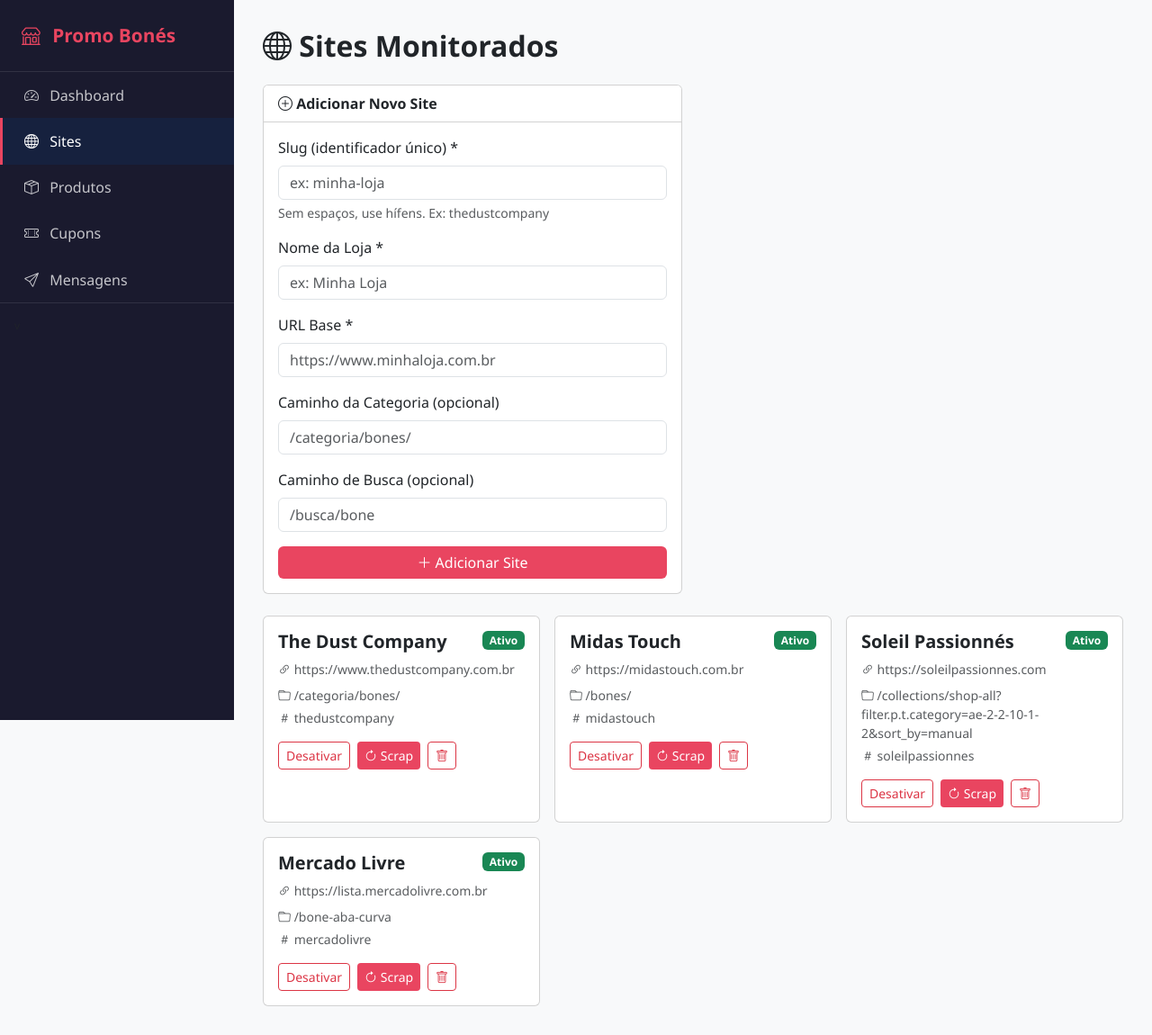
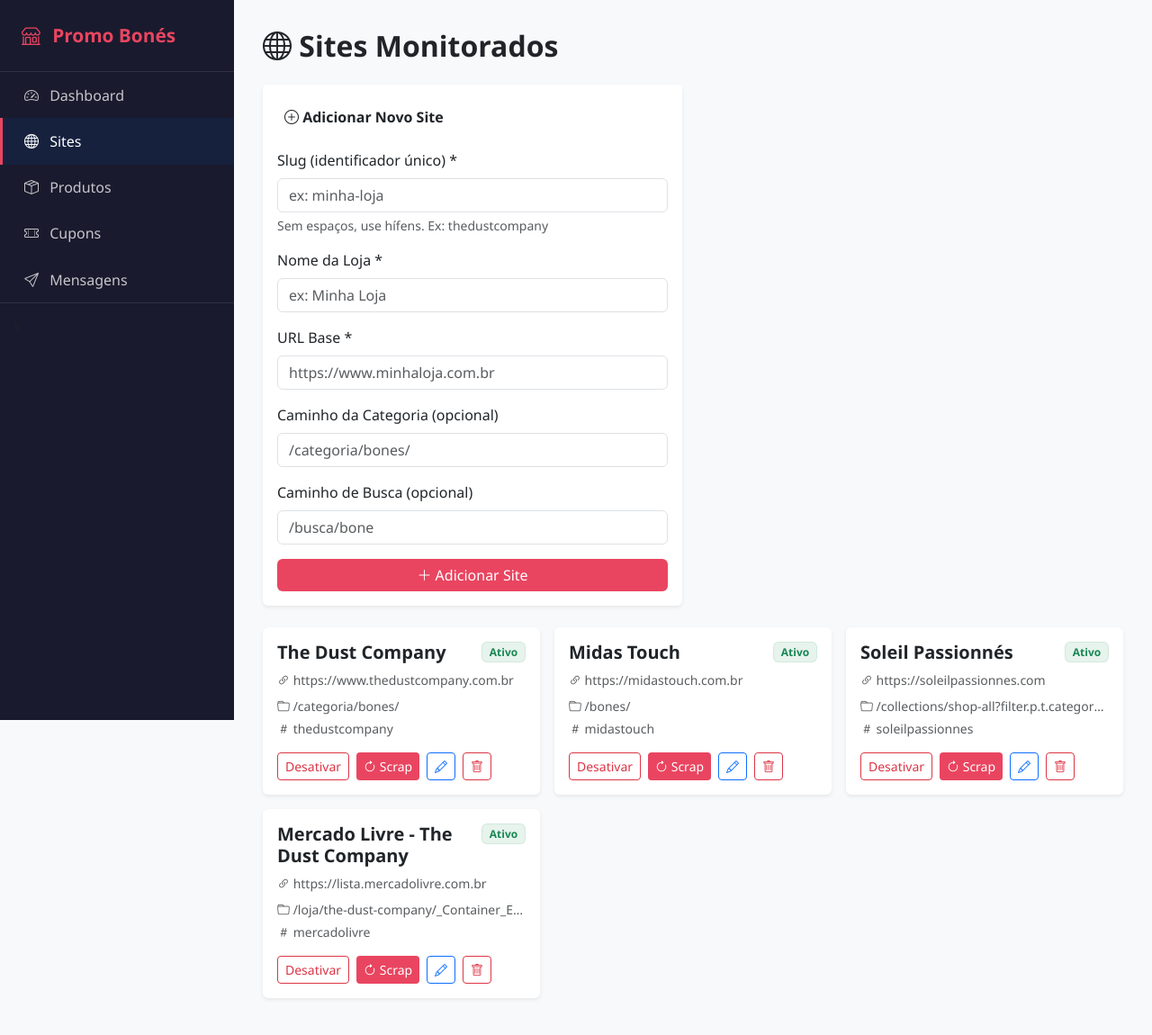
Before and after one commit to Joao-Lucas-Code/promo_bones, a Flask app: page /sites in a window 1280 px wide. Shown: the whole page at 90% size. After the commit the page ends 1110 px from the top, so only its background shows below. Run offline with Flask 3, Linux system fonts and the light colour scheme; data comes from the database, SQL or seed files in the repository.

Commit message:
Altera ML para loja Dust Company e adiciona edição de sites no painel

```diff
--- a/promo_bones/config.py
+++ b/promo_bones/config.py
@@ -38,9 +38,9 @@ SITES = {
         "enabled": True,
     },
     "mercadolivre": {
-        "name": "Mercado Livre",
+        "name": "Mercado Livre - The Dust Company",
         "base_url": "https://lista.mercadolivre.com.br",
-        "search_url": "/bone-aba-curva",
+        "search_url": "/loja/the-dust-company/_Container_ESP-EE01090EC0444C229575E36FBC148FE81031939350-Bonés",
         "enabled": True,
     },
 }
--- a/promo_bones/main.py
+++ b/promo_bones/main.py
@@ -29,7 +29,7 @@ def get_db_session():
 @app.before_request
 def before_first():
     init_db()
-    # Seed sites on first run
+    # Seed/update default sites from config
     db = next(get_db())
     try:
         for slug, cfg in SITES.items():
@@ -44,6 +44,12 @@ def before_first():
                     enabled=cfg.get("enabled", True),
                 )
                 db.add(site)
+            else:
+                # Atualiza configurações padrão sem sobrescrever o estado enabled do usuário
+                site.name = cfg["name"]
+                site.base_url = cfg["base_url"]
+                site.category_url = cfg.get("category_url")
+                site.search_url = cfg.get("search_url")
         db.commit()
     finally:
         db.close()
@@ -128,6 +134,35 @@ def delete_site(site_id):
         if site:
             db.delete(site)
             db.commit()
+        return redirect("/sites")
+    finally:
+        db.close()
+
+@app.route("/sites/<int:site_id>/edit", methods=["GET", "POST"])
+def edit_site(site_id):
+    db = next(get_db())
+    try:
+        site = db.query(Site).filter(Site.id == site_id).first()
+        if not site:
+            return "Site não encontrado", 404
+
+        if request.method == "GET":
+            return jsonify({
+                "id": site.id,
+                "slug": site.slug,
+                "name": site.name,
+                "base_url": site.base_url,
+                "category_url": site.category_url,
+                "search_url": site.search_url,
+                "enabled": site.enabled,
+            })
+
+        # POST
+        site.name = request.form.get("name", site.name).strip()
+        site.base_url = request.form.get("base_url", site.base_url).strip()
+        site.category_url = request.form.get("category_url", "").strip() or None
+        site.search_url = request.form.get("search_url", "").strip() or None
+        db.commit()
         return redirect("/sites")
     finally:
         db.close()
--- a/promo_bones/scraper.py
+++ b/promo_bones/scraper.py
@@ -190,7 +190,11 @@ class MercadoLivreScraper(BaseScraper):
         return products
 
     def run(self) -> dict:
-        url = f"{self.site_config['base_url']}{self.site_config.get('search_url', '')}_OrderId_PRICE_NoIndex_True"
+        search_url = self.site_config.get("search_url", "")
+        # Adiciona ordenação por preço apenas se a URL ainda não tiver ordenação definida
+        if "_OrderId" not in search_url:
+            search_url += "_OrderId_PRICE_NoIndex_True"
+        url = f"{self.site_config['base_url']}{search_url}"
         soup = self.fetch(url)
         if not soup:
             return {"success": False, "products": [], "error": "Falha ao carregar página"}
--- a/promo_bones/templates/sites.html
+++ b/promo_bones/templates/sites.html
@@ -5,8 +5,8 @@
 
 <div class="row mb-4">
     <div class="col-lg-6">
-        <div class="card">
-            <div class="card-header bg-white fw-bold">
+        <div class="card border-0 shadow-sm">
+            <div class="card-header bg-white fw-bold border-0 pt-4 ps-4">
                 <i class="bi bi-plus-circle"></i> Adicionar Novo Site
             </div>
             <div class="card-body">
@@ -44,29 +44,32 @@
 <div class="row g-3">
     {% for site in sites %}
     <div class="col-md-6 col-lg-4">
-        <div class="card h-100">
+        <div class="card h-100 border-0 shadow-sm site-card">
             <div class="card-body">
                 <div class="d-flex justify-content-between align-items-start mb-2">
                     <h5 class="card-title fw-bold mb-0">{{ site.name }}</h5>
-                    <span class="badge {% if site.enabled %}bg-success{% else %}bg-secondary{% endif %}">
+                    <span class="badge {% if site.enabled %}bg-success bg-opacity-10 text-success border border-success border-opacity-10{% else %}bg-secondary bg-opacity-10 text-secondary border border-secondary border-opacity-10{% endif %}">
                         {{ 'Ativo' if site.enabled else 'Inativo' }}
                     </span>
                 </div>
-                <p class="text-muted small mb-2">
+                <p class="text-muted small mb-2 text-truncate" title="{{ site.base_url }}">
                     <i class="bi bi-link-45deg"></i> {{ site.base_url }}
                 </p>
-                <p class="text-muted small mb-1">
+                <p class="text-muted small mb-1 text-truncate" title="{{ site.category_url or site.search_url or '-' }}">
                     <i class="bi bi-folder"></i> {{ site.category_url or site.search_url or '-' }}
                 </p>
                 <p class="text-muted small mb-3">
                     <i class="bi bi-hash"></i> {{ site.slug }}
                 </p>
-                <div class="d-flex gap-2">
+                <div class="d-flex gap-2 flex-wrap">
                     <button onclick="toggleSite({{ site.id }})" class="btn btn-sm {% if site.enabled %}btn-outline-danger{% else %}btn-outline-success{% endif %}">
                         {{ 'Desativar' if site.enabled else 'Ativar' }}
                     </button>
                     <button onclick="runSiteScraper('{{ site.slug }}')" class="btn btn-sm btn-accent">
                         <i class="bi bi-arrow-clockwise"></i> Scrap
+                    </button>
+                    <button onclick="openEditModal({{ site.id }})" class="btn btn-sm btn-outline-primary" data-bs-toggle="modal" data-bs-target="#editSiteModal">
+                        <i class="bi bi-pencil"></i>
                     </button>
                     <form method="post" action="/sites/{{ site.id }}/delete" class="d-inline" onsubmit="return confirm('Remover este site? Os produtos associados serão apagados.')">
                         <button type="submit" class="btn btn-sm btn-outline-danger">
@@ -84,6 +87,50 @@
     </div>
     {% endfor %}
 </div>
+
+<!-- Edit Modal -->
+<div class="modal fade" id="editSiteModal" tabindex="-1" aria-hidden="true">
+    <div class="modal-dialog modal-lg">
+        <div class="modal-content border-0 shadow">
+            <div class="modal-header">
+                <h5 class="modal-title fw-bold"><i class="bi bi-pencil-square"></i> Editar Site</h5>
+                <button type="button" class="btn-close" data-bs-dismiss="modal" aria-label="Close"></button>
+            </div>
+            <form id="editSiteForm" method="post">
+                <div class="modal-body">
+                    <input type="hidden" id="editSiteId">
+                    <div class="mb-3">
+                        <label class="form-label">Slug</label>
+                        <input type="text" id="editSlug" class="form-control" disabled>
+                        <div class="form-text">O slug não pode ser alterado.</div>
+                    </div>
+                    <div class="mb-3">
+                        <label class="form-label">Nome da Loja *</label>
+                        <input type="text" name="name" id="editName" class="form-control" required>
+                    </div>
+                    <div class="mb-3">
+                        <label class="form-label">URL Base *</label>
+                        <input type="url" name="base_url" id="editBaseUrl" class="form-control" required>
+                    </div>
+                    <div class="mb-3">
+                        <label class="form-label">Caminho da Categoria (opcional)</label>
+                        <input type="text" name="category_url" id="editCategoryUrl" class="form-control">
+                    </div>
+                    <div class="mb-3">
+                        <label class="form-label">Caminho de Busca (opcional)</label>
+                        <input type="text" name="search_url" id="editSearchUrl" class="form-control">
+                    </div>
+                </div>
+                <div class="modal-footer border-0">
+                    <button type="button" class="btn btn-outline-secondary" data-bs-dismiss="modal">Cancelar</button>
+                    <button type="submit" class="btn btn-accent">
+                        <i class="bi bi-check-lg"></i> Salvar Alterações
+                    </button>
+                </div>
+            </form>
+        </div>
+    </div>
+</div>
 {% endblock %}
 
 {% block extra_js %}
@@ -94,11 +141,38 @@ function toggleSite(id) {
         .then(() => location.reload());
 }
 function runSiteScraper(slug) {
+    const btn = event.currentTarget;
+    btn.disabled = true;
+    btn.innerHTML = '<i class="bi bi-arrow-clockwise spin"></i>';
     fetch('/api/scraper/run/' + slug, {method: 'POST'})
         .then(r => r.json())
         .then(data => {
             alert('Scraper de ' + slug + ' finalizado!');
+        })
+        .finally(() => {
+            btn.disabled = false;
+            btn.innerHTML = '<i class="bi bi-arrow-clockwise"></i> Scrap';
+        });
+}
+
+function openEditModal(siteId) {
+    fetch('/sites/' + siteId + '/edit')
+        .then(r => r.json())
+        .then(data => {
+            document.getElementById('editSiteId').value = data.id;
+            document.getElementById('editSlug').value = data.slug;
+            document.getElementById('editName').value = data.name;
+            document.getElementById('editBaseUrl').value = data.base_url;
+            document.getElementById('editCategoryUrl').value = data.category_url || '';
+            document.getElementById('editSearchUrl').value = data.search_url || '';
+            document.getElementById('editSiteForm').action = '/sites/' + siteId + '/edit';
         });
 }
 </script>
+<style>
+.spin { animation: spin 1s linear infinite; }
+@keyframes spin { from { transform: rotate(0deg); } to { transform: rotate(360deg); } }
+.site-card { transition: transform 0.2s, box-shadow 0.2s; }
+.site-card:hover { transform: translateY(-3px); box-shadow: 0 8px 24px rgba(0,0,0,0.1) !important; }
+</style>
 {% endblock %}
```
